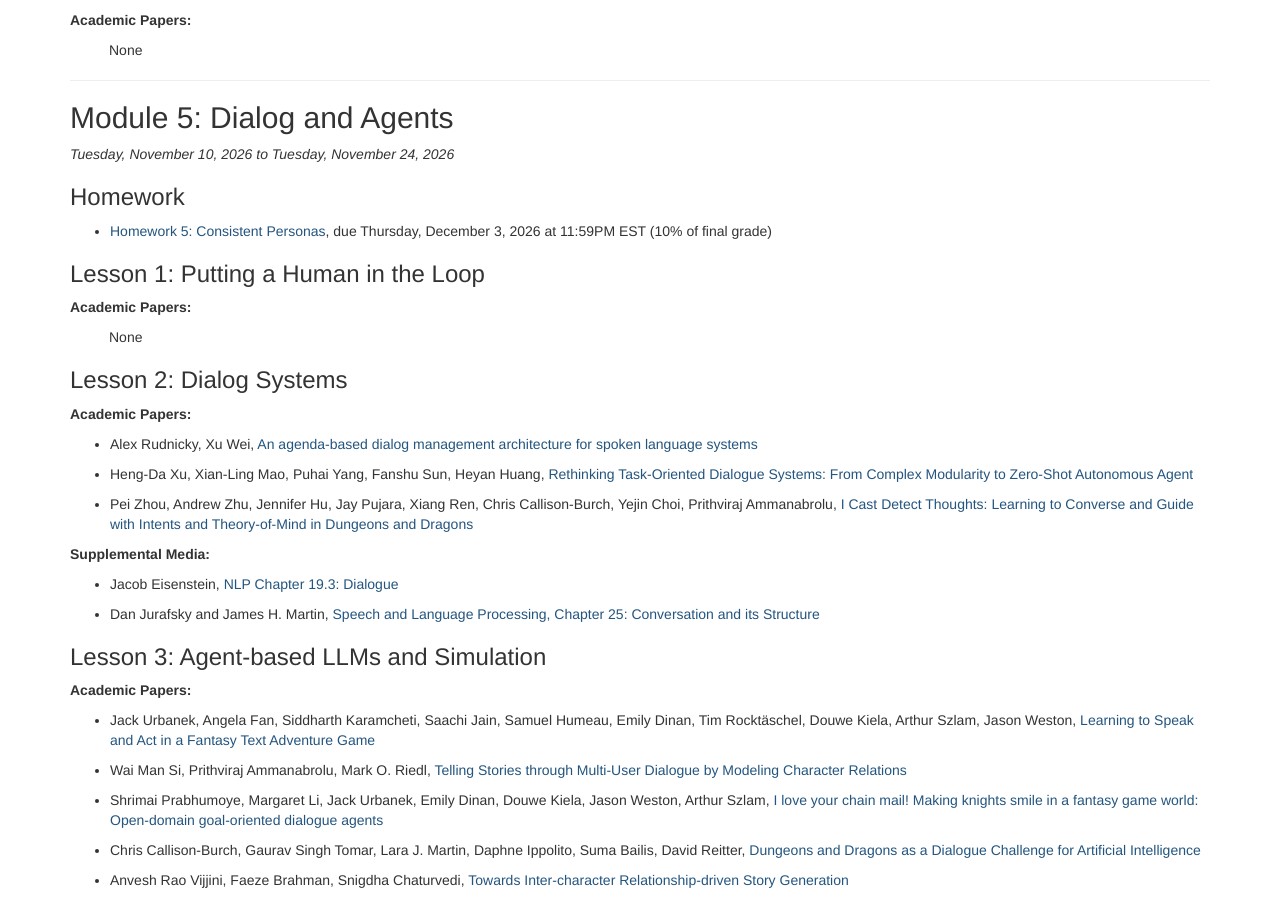
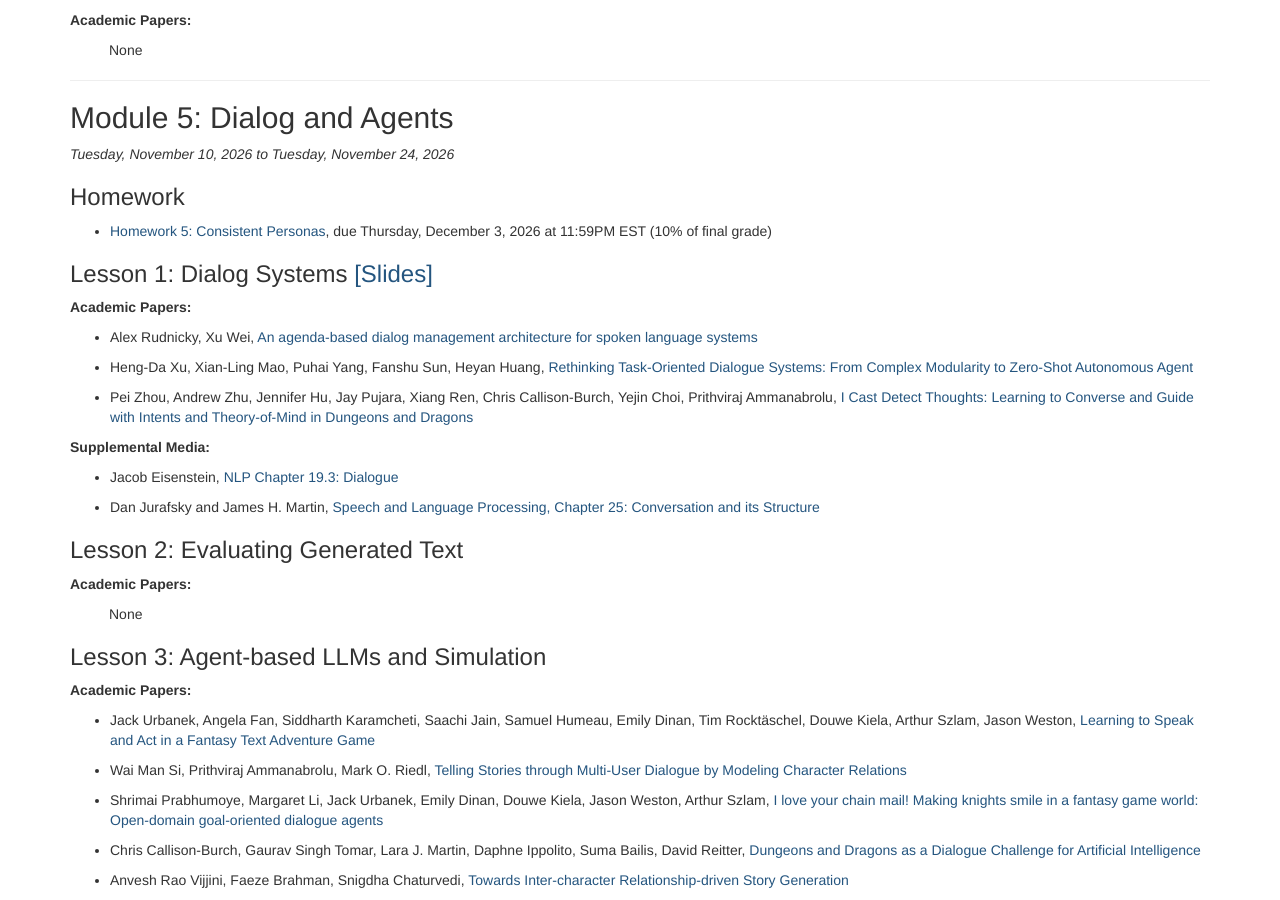
Before and after one commit to lara-martin/neurosymbolic-text-gen, a Jekyll site: the page built from modules.md, in a window 1280 px wide and 900 px high, scrolled down 7479 px. Built offline with Jekyll 4.4.1, drawn with Linux system fonts in a browser that asks for light colours; nearby versions of some CDN libraries; a script that is not in the unit is left out.

Commit message:
11/17 slides

```diff
--- a/_data/lectures.yaml
+++ b/_data/lectures.yaml
@@ -233,7 +233,7 @@
 
 -
   date: 2026-11-17
-  title: Putting a Human in the Loop
+  title: Dialog Systems
 
 
 
@@ -245,7 +245,7 @@
 
 -
   date: 2026-11-19
-  title: Dialog Systems
+  title: Evaluating Generated Text
 
 
 
--- a/_data/modules.yaml
+++ b/_data/modules.yaml
@@ -777,12 +777,8 @@
   description:
   lessons:
     -
-      title: Putting a Human in the Loop
-      slides:
-      readings:
-    -
       title: Dialog Systems
-      slides: #slides/25-11-13_Dialog.pdf
+      slides: slides/26-11-17_dialog.pdf
       readings:
         -
           title: "An agenda-based dialog management architecture for spoken language systems"
@@ -807,7 +803,10 @@
           title: "Speech and Language Processing, Chapter 25: Conversation and its Structure"
           url: https://web.stanford.edu/~jurafsky/slp3/25.pdf
           authors: Dan Jurafsky and James H. Martin
-
+    -
+      title: Evaluating Generated Text
+      slides:
+      readings:
     -
       title: Agent-based LLMs and Simulation
       slides: #slides/25-11-18_characters.pdf
```
Also changed, not shown: 1 other file.
